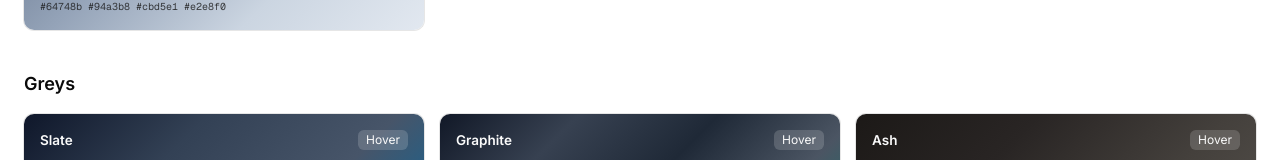
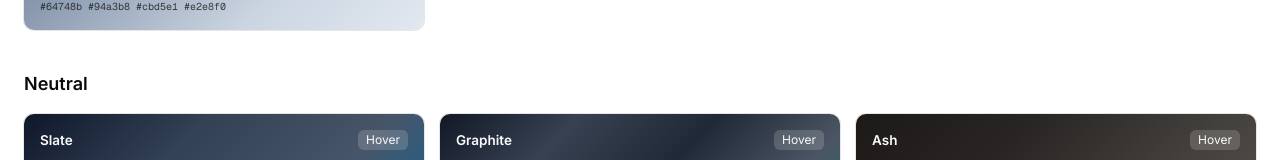
Before and after one commit to berezin-pavel/admin-kit, a Next.js app: page /palette2 in a window 1280 px wide. Shown: the part 6618-6778 px from the top of the page. Built offline with nearby package versions, Linux system fonts and the light colour scheme.

Commit message:
Call the grey candidates Neutral again

```diff
--- a/app/palette2/page.tsx
+++ b/app/palette2/page.tsx
@@ -104,14 +104,14 @@ const candidates: readonly Candidate[] = [
   { name: "Fog", family: "Pastel", stops: ["#d6d3d1", "#e7e5e4", "#f5f5f4", "#e7e5e4"], text: "dark" },
   { name: "Cloud", family: "Pastel", stops: ["#f8fafc", "#f1f5f9", "#e2e8f0", "#f8fafc"], text: "dark" },
   { name: "Slate Mist", family: "Pastel", stops: ["#64748b", "#94a3b8", "#cbd5e1", "#e2e8f0"], text: "dark" },
-  { name: "Slate", family: "Greys", stops: ["#0f172a", "#334155", "#475569", "#0369a1"], text: "light" },
-  { name: "Graphite", family: "Greys", stops: ["#111827", "#374151", "#1f2937", "#4b5563", "#0f766e"], text: "light" },
-  { name: "Ash", family: "Greys", stops: ["#1c1917", "#292524", "#44403c", "#57534e"], text: "light" },
-  { name: "Basalt", family: "Greys", stops: ["#0a0a0a", "#171717", "#262626", "#404040"], text: "light" },
-  { name: "Iron", family: "Greys", stops: ["#1e293b", "#334155", "#475569", "#64748b"], text: "light" },
-  { name: "Pewter", family: "Greys", stops: ["#374151", "#4b5563", "#6b7280", "#9ca3af"], text: "light" },
-  { name: "Smoke", family: "Greys", stops: ["#3f3f46", "#52525b", "#71717a", "#a1a1aa"], text: "light" },
-  { name: "Mono", family: "Greys", stops: ["#000000", "#262626", "#525252", "#737373"], text: "light" },
+  { name: "Slate", family: "Neutral", stops: ["#0f172a", "#334155", "#475569", "#0369a1"], text: "light" },
+  { name: "Graphite", family: "Neutral", stops: ["#111827", "#374151", "#1f2937", "#4b5563", "#0f766e"], text: "light" },
+  { name: "Ash", family: "Neutral", stops: ["#1c1917", "#292524", "#44403c", "#57534e"], text: "light" },
+  { name: "Basalt", family: "Neutral", stops: ["#0a0a0a", "#171717", "#262626", "#404040"], text: "light" },
+  { name: "Iron", family: "Neutral", stops: ["#1e293b", "#334155", "#475569", "#64748b"], text: "light" },
+  { name: "Pewter", family: "Neutral", stops: ["#374151", "#4b5563", "#6b7280", "#9ca3af"], text: "light" },
+  { name: "Smoke", family: "Neutral", stops: ["#3f3f46", "#52525b", "#71717a", "#a1a1aa"], text: "light" },
+  { name: "Mono", family: "Neutral", stops: ["#000000", "#262626", "#525252", "#737373"], text: "light" },
 ]
 
 function gradientOf(candidate: Candidate): string {
```
